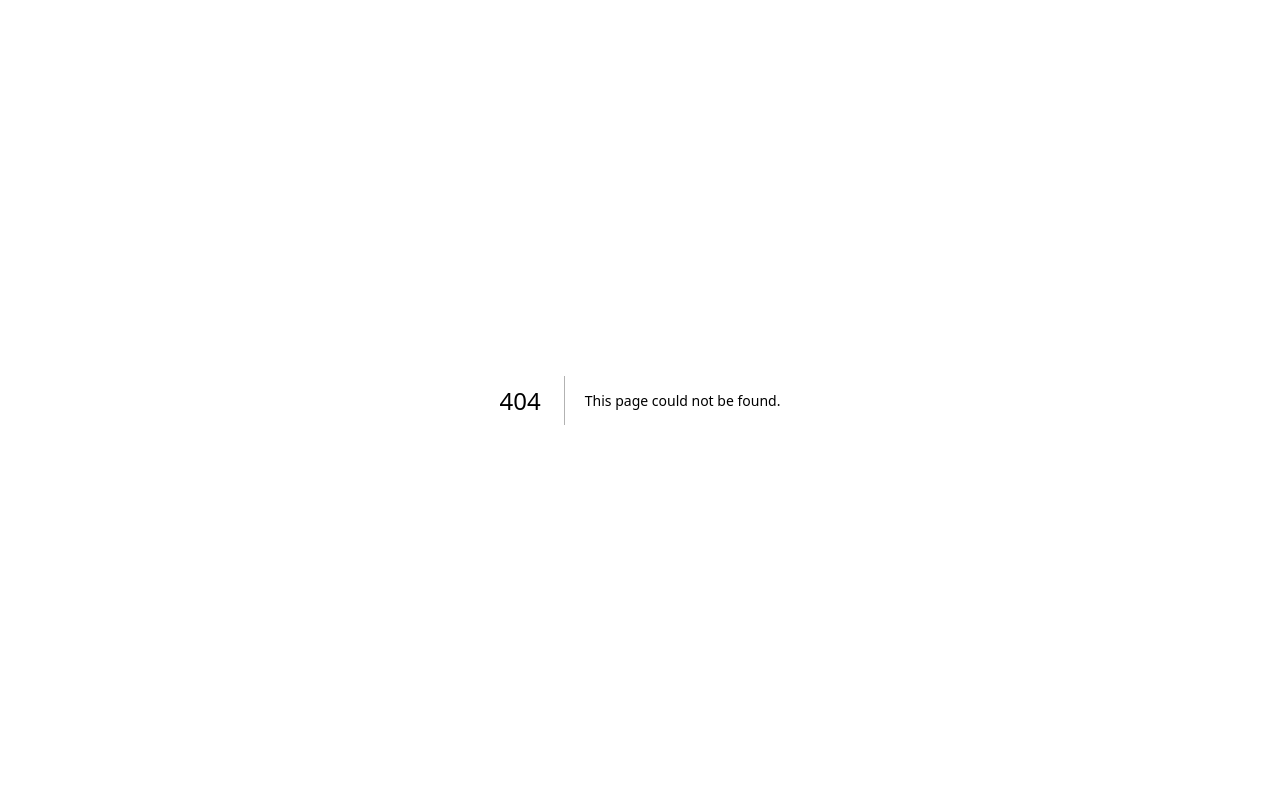
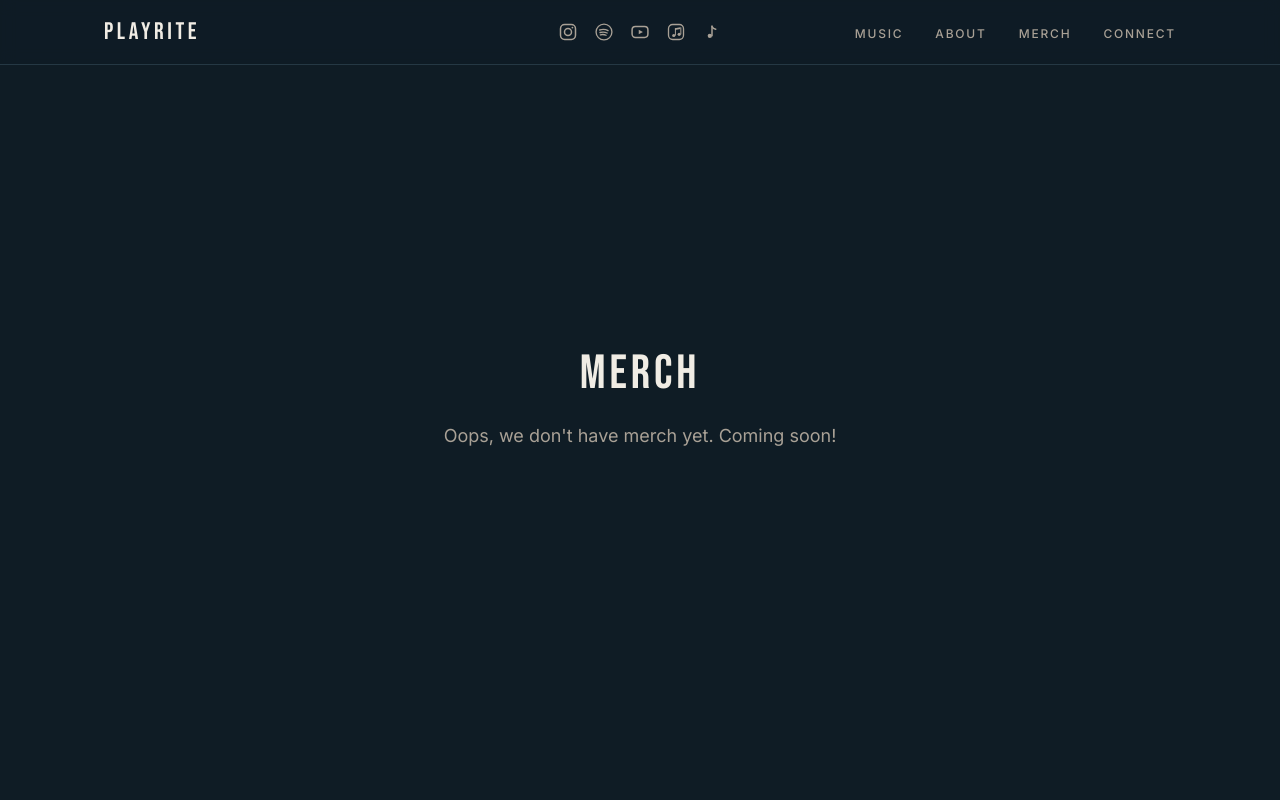
Before and after one commit to KeeganShirley/playrite-website, a Next.js app: page /merch in a window 1280 px wide. Before the commit this address had no page. Shown: the top 800 px of the page. Built offline with nearby package versions, Linux system fonts and the light colour scheme.

Commit message:
Add Merch placeholder page and nav link
Nav anchor links now use absolute paths (/#music etc.) so they
still work correctly from other routes, not just the homepage.

```diff
--- /dev/null
+++ b/src/app/merch/page.tsx
@@ -0,0 +1,24 @@
+import type { Metadata } from "next";
+import Nav from "@/components/Nav";
+import Footer from "@/components/Footer";
+
+export const metadata: Metadata = {
+  title: "Merch – Playrite",
+};
+
+export default function MerchPage() {
+  return (
+    <>
+      <Nav />
+      <main className="flex min-h-dvh flex-1 flex-col items-center justify-center px-6 text-center">
+        <h1 className="font-display text-4xl tracking-[0.08em] text-text sm:text-5xl">
+          MERCH
+        </h1>
+        <p className="mt-6 max-w-md text-lg text-text-muted">
+          Oops, we don&apos;t have merch yet. Coming soon!
+        </p>
+      </main>
+      <Footer />
+    </>
+  );
+}
--- a/src/components/Nav.tsx
+++ b/src/components/Nav.tsx
@@ -9,9 +9,10 @@ import {
 } from "@/components/icons";
 
 const NAV_LINKS = [
-  { label: "Music", href: "#music" },
-  { label: "About", href: "#about" },
-  { label: "Connect", href: "#connect" },
+  { label: "Music", href: "/#music" },
+  { label: "About", href: "/#about" },
+  { label: "Merch", href: "/merch" },
+  { label: "Connect", href: "/#connect" },
 ];
 
 function findSocial(label: string) {
@@ -33,7 +34,7 @@ export default function Nav() {
     <header className="fixed top-0 inset-x-0 z-50 border-b border-border/60 bg-bg/70 backdrop-blur">
       <nav className="mx-auto grid max-w-6xl grid-cols-2 items-center gap-4 px-6 py-4 sm:grid-cols-[1fr_auto_1fr] sm:px-10">
         <Link
-          href="#top"
+          href="/#top"
           className="font-display text-2xl tracking-[0.15em] text-text"
         >
           PLAYRITE
@@ -58,12 +59,12 @@ export default function Nav() {
         <ul className="hidden items-center gap-8 sm:flex sm:justify-self-end">
           {NAV_LINKS.map((link) => (
             <li key={link.href}>
-              <a
+              <Link
                 href={link.href}
                 className="text-xs font-medium uppercase tracking-[0.15em] text-text-muted transition-colors hover:text-text"
               >
                 {link.label}
-              </a>
+              </Link>
             </li>
           ))}
         </ul>
```
